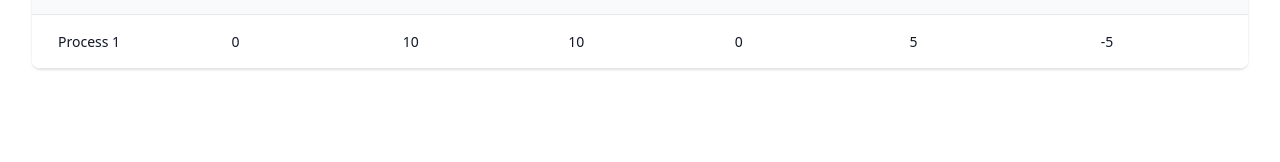
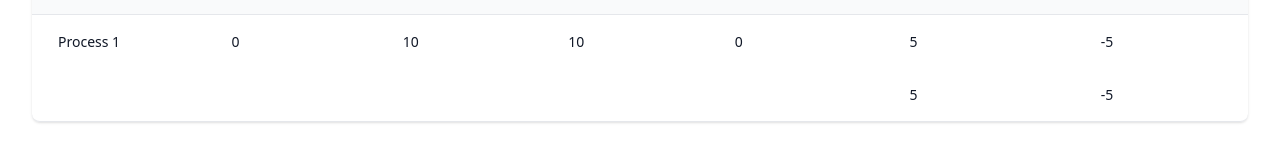
Before and after one commit to 3urdparty/process-scheduler, a Vue app: page / in a window 1280 px wide. Both pictures are taken after a click on the button "Add Process". Shown: the part 344-506 px from the top of the page. Built offline with nearby package versions, Linux system fonts and the light colour scheme.

Commit message:
Picked up project again

```diff
--- a/src/algorithms.ts
+++ b/src/algorithms.ts
@@ -256,3 +256,10 @@ const mergeFragments = (fragments: ProcessFragment[]): ProcessFragment[] => {
   }
   return [...mergedFragments]
 }
+
+export const calculateTurnaroundTime = (process: Process) =>
+  process.finish_time - process.arrival_time
+export const calculateWaitingTime = (process: Process) =>
+  process.finish_time - process.arrival_time - process.burst_time
+
+export const calculateFinishTime = (process: Process) => {}
--- a/src/components/ProcessTable.vue
+++ b/src/components/ProcessTable.vue
@@ -52,6 +52,27 @@
                   />
                 </td>
               </tr>
+              <tr v-if="modelValue.length > 0">
+                <td class="pl-0.5 whitespace-nowrap text-sm font-medium text-gray-900"></td>
+                <td class="pl-0.5 whitespace-nowrap text-sm font-medium text-gray-900"></td>
+                <td class="pl-0.5 whitespace-nowrap text-sm font-medium text-gray-900"></td>
+                <td class="pl-0.5 whitespace-nowrap text-sm font-medium text-gray-900"></td>
+                <td class="pl-0.5 whitespace-nowrap text-sm font-medium text-gray-900"></td>
+                <td class="pl-0.5 whitespace-nowrap text-sm font-medium text-gray-900">
+                  <input
+                    :value="avgTurnaroundTime"
+                    disabled
+                    class="w-full h-full px-6 py-4 bg-transparent"
+                  />
+                </td>
+                <td class="pl-0.5 whitespace-nowrap text-sm font-medium text-gray-900">
+                  <input
+                    :value="avgWaitingTime"
+                    disabled
+                    class="w-full h-full px-6 py-4 bg-transparent"
+                  />
+                </td>
+              </tr>
             </tbody>
           </table>
         </div>
@@ -61,7 +82,9 @@
 </template>
 
 <script setup lang="ts">
+import { calculateTurnaroundTime, calculateWaitingTime } from '@/algorithms'
 import { type Process } from '@/types'
+import { computed } from 'vue'
 interface Props {
   modelValue: Array<Process>
   editing: Boolean
@@ -85,14 +108,26 @@ const columns = [
     field: 'turnaround_time',
     editable: false,
     type: 'number',
-    getter: (process: Process) => process.finish_time - process.arrival_time
+    getter: (process: Process) => calculateTurnaroundTime(process)
   },
   {
     name: 'Waiting Time',
     field: 'waiting_time',
     editable: false,
     type: 'number',
-    getter: (process: Process) => process.finish_time - process.arrival_time - process.burst_time
+    getter: (process: Process) => calculateWaitingTime(process)
   }
 ]
+
+const avgTurnaroundTime = computed(
+  () =>
+    props.modelValue.reduce((acc, curr) => acc + calculateTurnaroundTime(curr), 0) /
+    props.modelValue.length
+)
+
+const avgWaitingTime = computed(
+  () =>
+    props.modelValue.reduce((acc, curr) => acc + calculateWaitingTime(curr), 0) /
+    props.modelValue.length
+)
 </script>
```
Also changed, not shown: src/Todo.md (+11 -0 lines).
